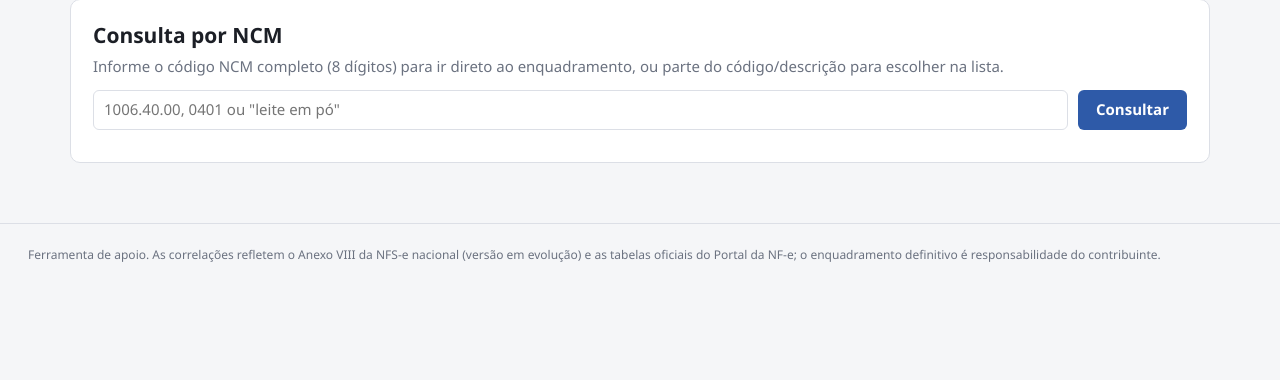
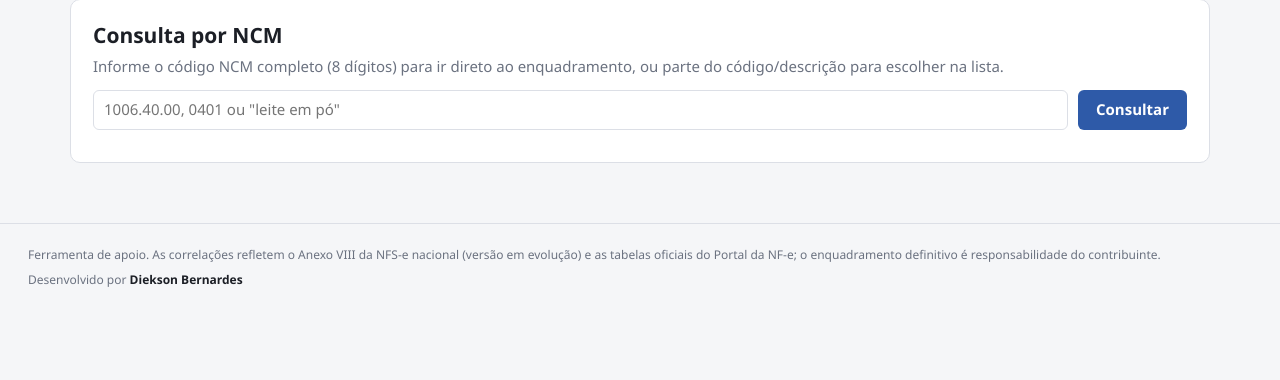
Before and after one commit to diekson-bernardes/NCM-CCLASSTRIB-NBS, a Flask app: page /ncm in a window 1280 px wide. Shown: the part 126-506 px from the top of the page. Run offline with Flask 3, Linux system fonts and the light colour scheme; parts of the project's set-up code (start-up, migrations or seed data) failed here and were passed over.

Commit message:
Assina o rodape com a autoria em todas as telas
- rodape do layout base (vale para todas as telas do sistema)
- mesma assinatura na versao avulsa do relatorio de apresentacao
- o rodape deixa de ser ocultado na impressao, para que a ressalva e a
  assinatura acompanhem o PDF enviado ao cliente

Co-Authored-By: Claude Opus 5 <noreply@anthropic.com>

```diff
--- a/Docs/apresentacao.html
+++ b/Docs/apresentacao.html
@@ -264,6 +264,8 @@
     flex-direction: column;
     gap: 8px;
   }
+  footer .assinatura { margin-top: 4px; }
+  footer .assinatura strong { color: var(--ink); font-weight: 600; }
 
   @media (max-width: 620px) {
     .caso { grid-template-columns: 1fr; }
@@ -589,6 +591,7 @@
       o Anexo VIII da NFS-e nacional é declaradamente uma versão em evolução.
     </p>
     <p>O enquadramento fiscal definitivo é responsabilidade do contribuinte.</p>
+    <p class="assinatura">Desenvolvido por <strong>Diekson Bernardes</strong></p>
   </footer>
 
 </div>
--- a/app/static/estilo.css
+++ b/app/static/estilo.css
@@ -200,7 +200,9 @@ footer { border-top: 1px solid var(--borda); padding: 16px 28px; color: var(--su
 }
 
 @media print {
-  .topo, footer, .acoes-impressao { display: none !important; }
+  .topo, .acoes-impressao { display: none !important; }
+  /* o rodapé permanece: leva a ressalva e a assinatura para o PDF do cliente */
+  footer { border-top: 1px solid #c9ced8; margin-top: 18pt; padding: 10pt 0 0; }
   body { background: #fff; font-size: 11pt; }
   main { max-width: none; margin: 0; padding: 0; }
   .apresentacao .cartao, .apresentacao .fonte, .apresentacao .caso {
@@ -231,3 +233,6 @@ footer { border-top: 1px solid var(--borda); padding: 16px 28px; color: var(--su
 
 .rolagem { overflow-x: auto; }
 .rolagem table { min-width: 900px; }
+
+footer .assinatura { margin-top: 8px; color: var(--suave); }
+footer .assinatura strong { color: var(--texto); font-weight: 600; }
--- a/app/templates/base.html
+++ b/app/templates/base.html
@@ -37,6 +37,7 @@
       (versão em evolução) e as tabelas oficiais do Portal da NF-e; o enquadramento
       definitivo é responsabilidade do contribuinte.
     </p>
+    <p class="assinatura">Desenvolvido por <strong>Diekson Bernardes</strong></p>
   </footer>
 </body>
 </html>
```
